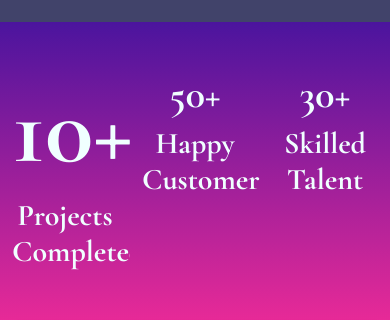
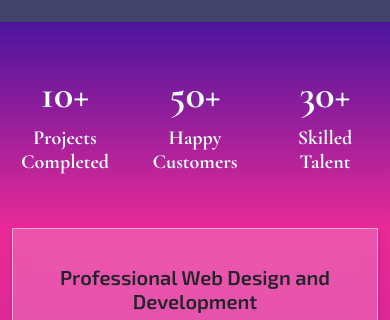
Before and after one commit to baayesh/TechMe, a React (Create React App) app: page / in a window 390 px wide. Shown: the part 1243-1563 px from the top of the page. Built offline with nearby package versions, Linux system fonts and the light colour scheme.

Commit message:
Reset responsiveness of countr

```diff
--- a/src/components/styles/Counter.css
+++ b/src/components/styles/Counter.css
@@ -24,11 +24,11 @@
 
 
 @media screen and (max-width:576px){
-    .number{
+    .cormorant-garamond-bold{
         font-size: 40px;
     }
 
-    .des{
+    .cormorant-garamond-bold-des{
         font-size: 20px;
     }
 
```
